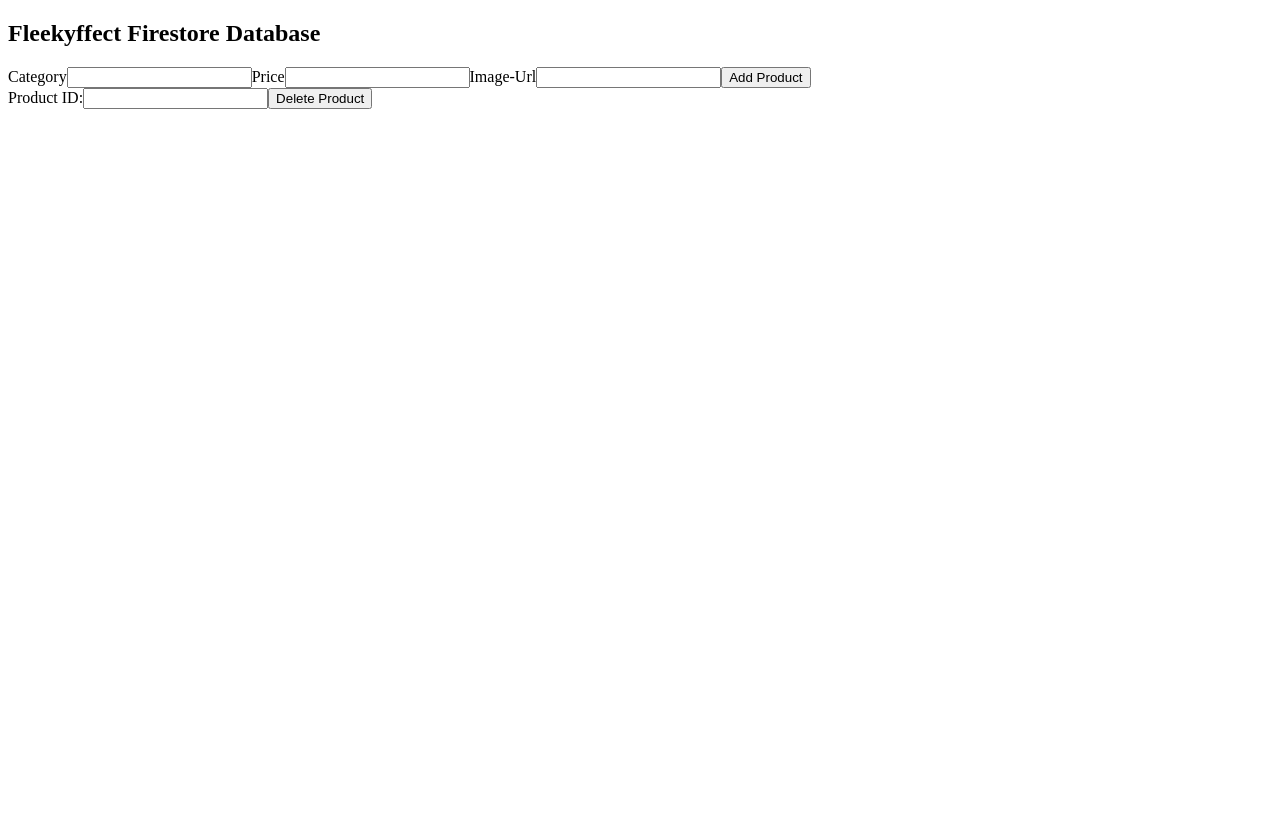
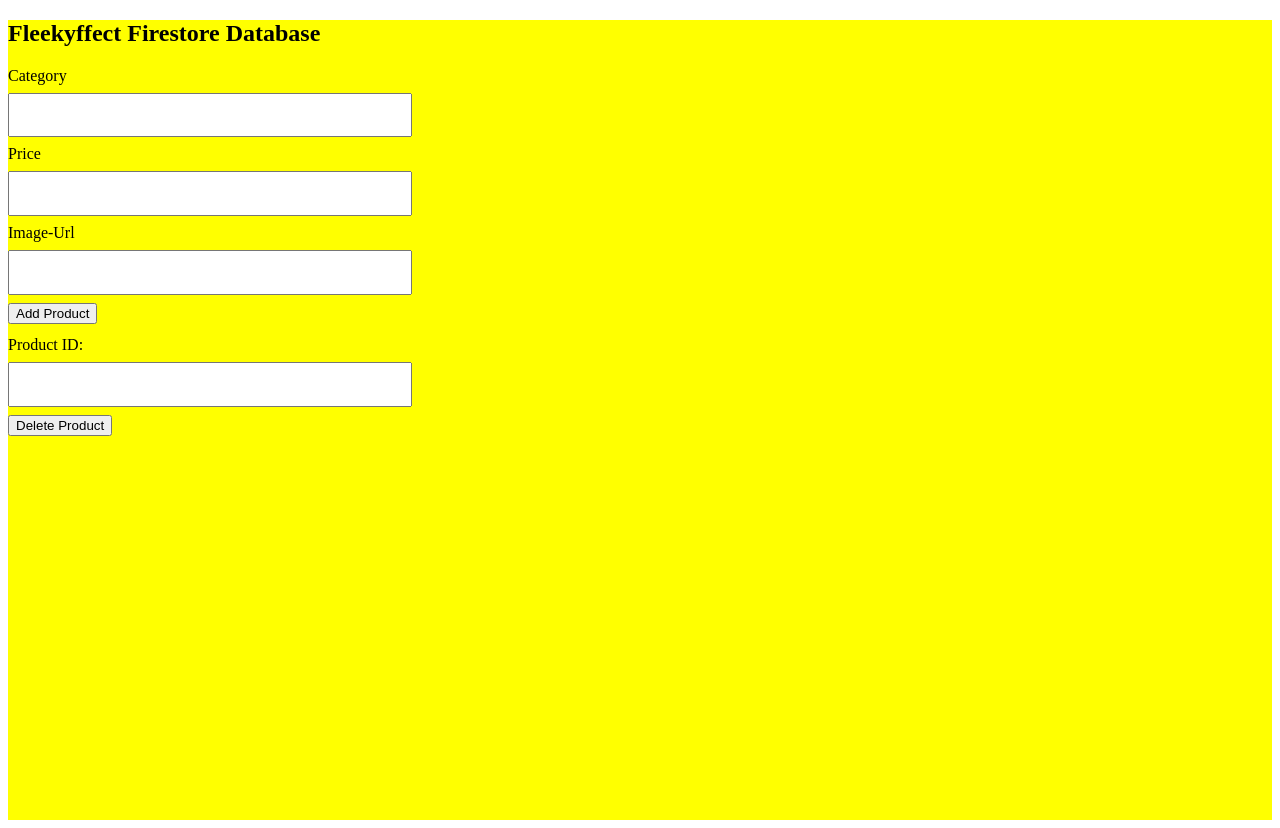
Before and after one commit to FIDELIS-TUWEI/E-Commerce-store, a React (Create React App) app: page / in a window 1280 px wide. Before the commit the page ends 800 px from the top, so only its background shows below. Built offline with nearby package versions, Linux system fonts and the light colour scheme; no server answers; the database is empty.

Commit message:
Home css

```diff
--- a/src/components/Home.jsx
+++ b/src/components/Home.jsx
@@ -1,9 +1,10 @@
 import Firebase from '../firebase'
+import './home.css'
 
 const Home = () => {
     return (
         <>
-            <div>
+            <div className='product__data'>
                 <h2>Fleekyffect Firestore Database</h2>
 
                 <form className="add">
--- /dev/null
+++ b/src/components/home.css
@@ -0,0 +1,20 @@
+.product__data {
+    background-color: yellow;
+    height: 100vh;
+}
+
+form {
+    display: flex;
+    flex-direction: column;
+    margin-bottom: 0.8rem;
+}
+
+input {
+    padding: 0.8rem 0;
+    margin: 0.5rem 0;
+    max-width: 400px;
+}
+
+button {
+    max-width: fit-content;
+}
```
